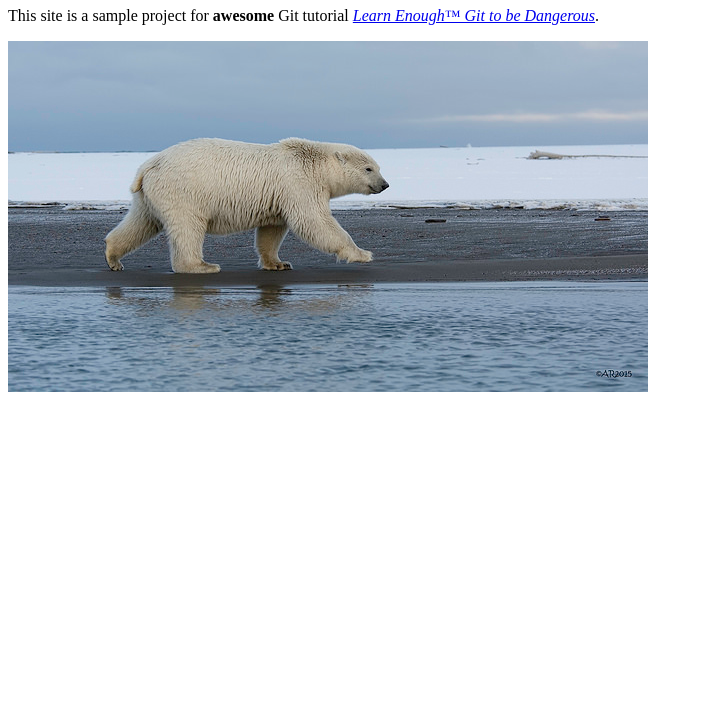
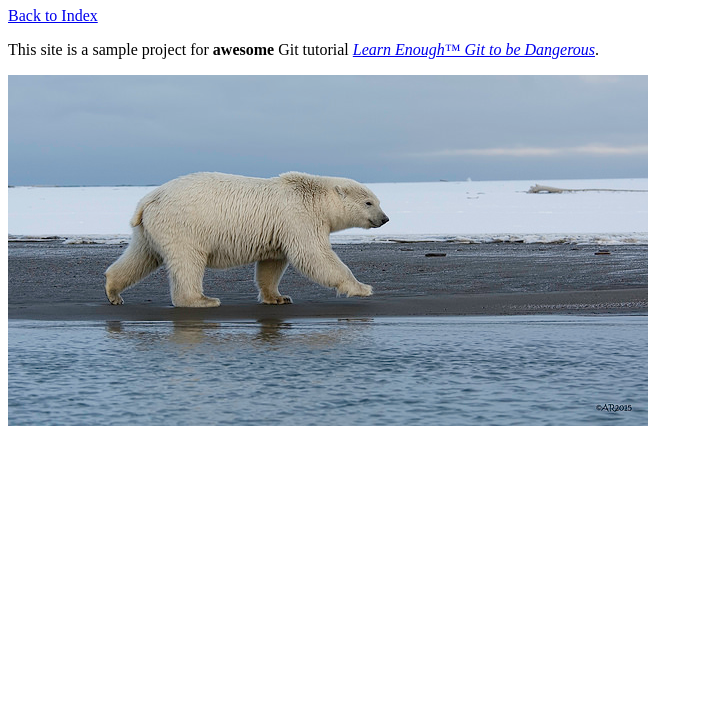
Before and after one commit to kseniahr/website, a plain HTML site: page about.html in a window 1280 px wide. Shown: the part 73-800 px from the top of the page, without its empty margins (0-703 px from the left). Drawn offline with Linux system fonts and the light colour scheme.

Commit message:
Add link to index

```diff
--- a/about.html
+++ b/about.html
@@ -5,10 +5,12 @@
    </head>
    <body>
      <h1>About</h1>
+     <a href="file:///Users/oksanahrytsiv/tmp/website-copy/index.html">Back to Index </a>
      <p>
        This site is a sample project for <strong>awesome</strong> Git
        tutorial <a href="https://www.learnenough.com/git-tutorial"><em>Learn Enough™ Git to be Dangerous</em></a>.
      </p>
      <img src="images/polar_bear.jpg" alt="Polar bear">
+
    </body>
  </html>
```
